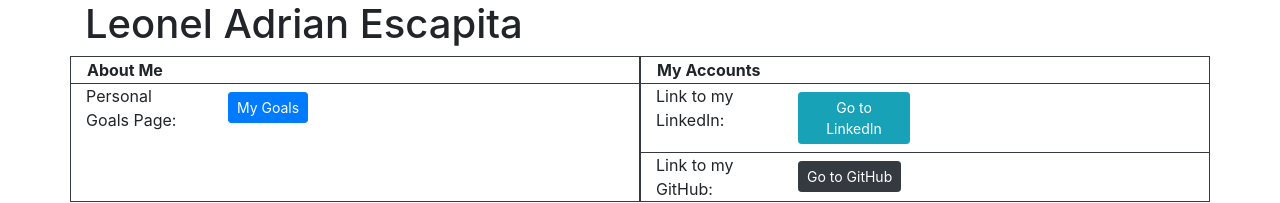
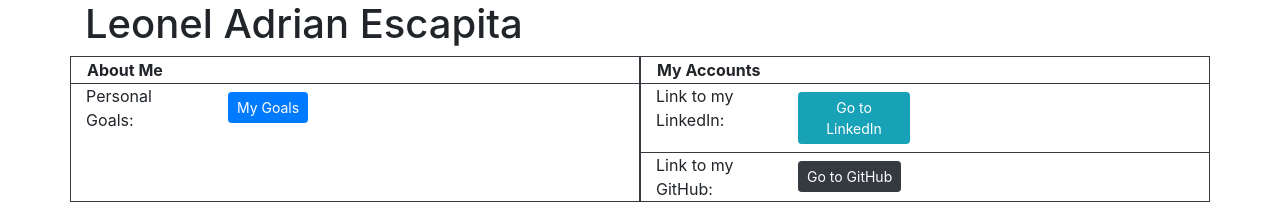
Before and after one commit to laescapita/Resume, an Angular app: page / in a window 1280 px wide. Shown: the top 203 px of the page. Built offline with nearby package versions, Linux system fonts and the light colour scheme.

Commit message:
removed "page"

```diff
--- a/src/app/app.component.html
+++ b/src/app/app.component.html
@@ -5,7 +5,7 @@
         <th>About Me</th>
         <div class="row border-top border-dark">
           <div class="col-sm-3">
-            <tr>Personal Goals Page:</tr>
+            <tr>Personal Goals:</tr>
           </div>
           <div class="col-sm-7">
             <button type="button" class="btn btn-primary btn-sm mt-2 mb-2">My Goals</button>
```
